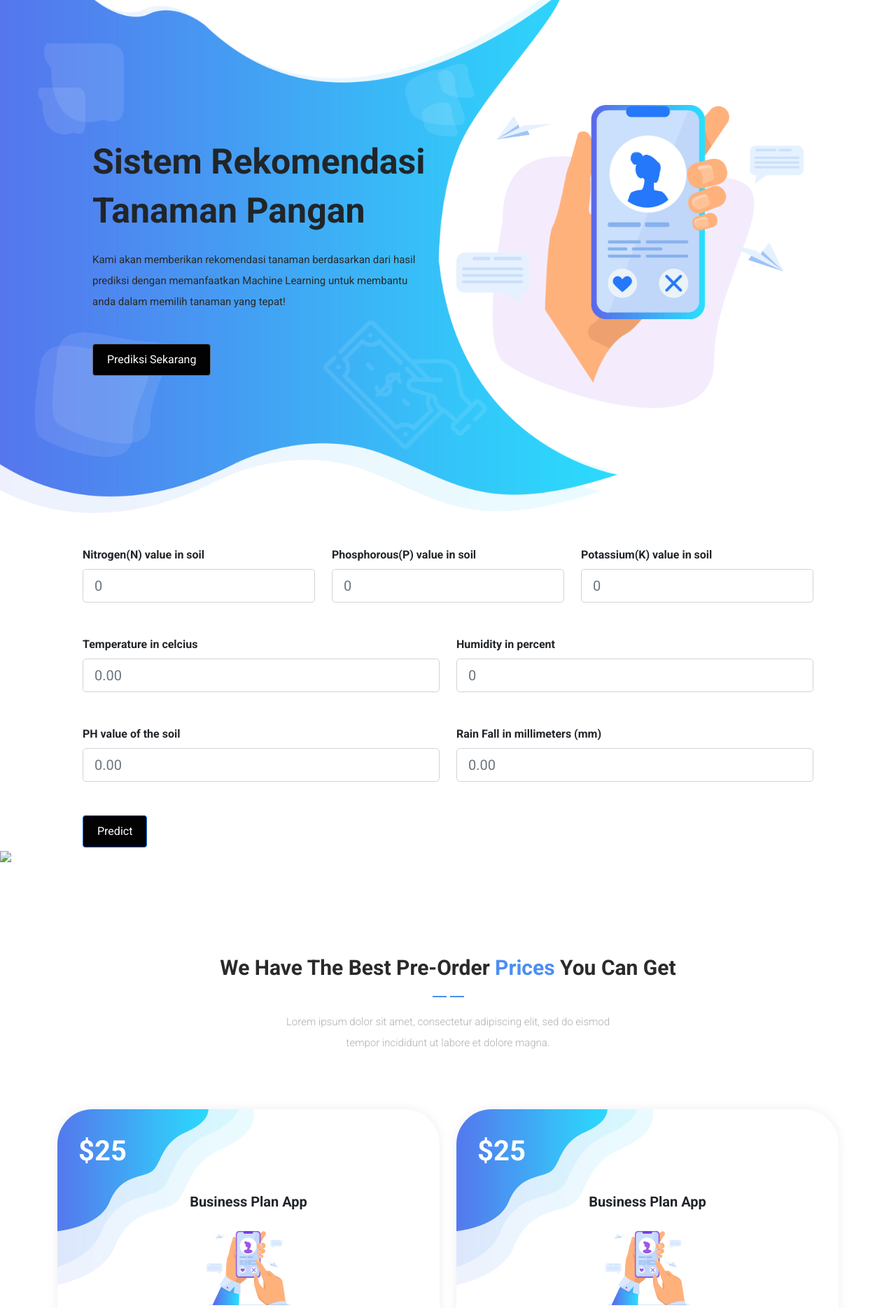
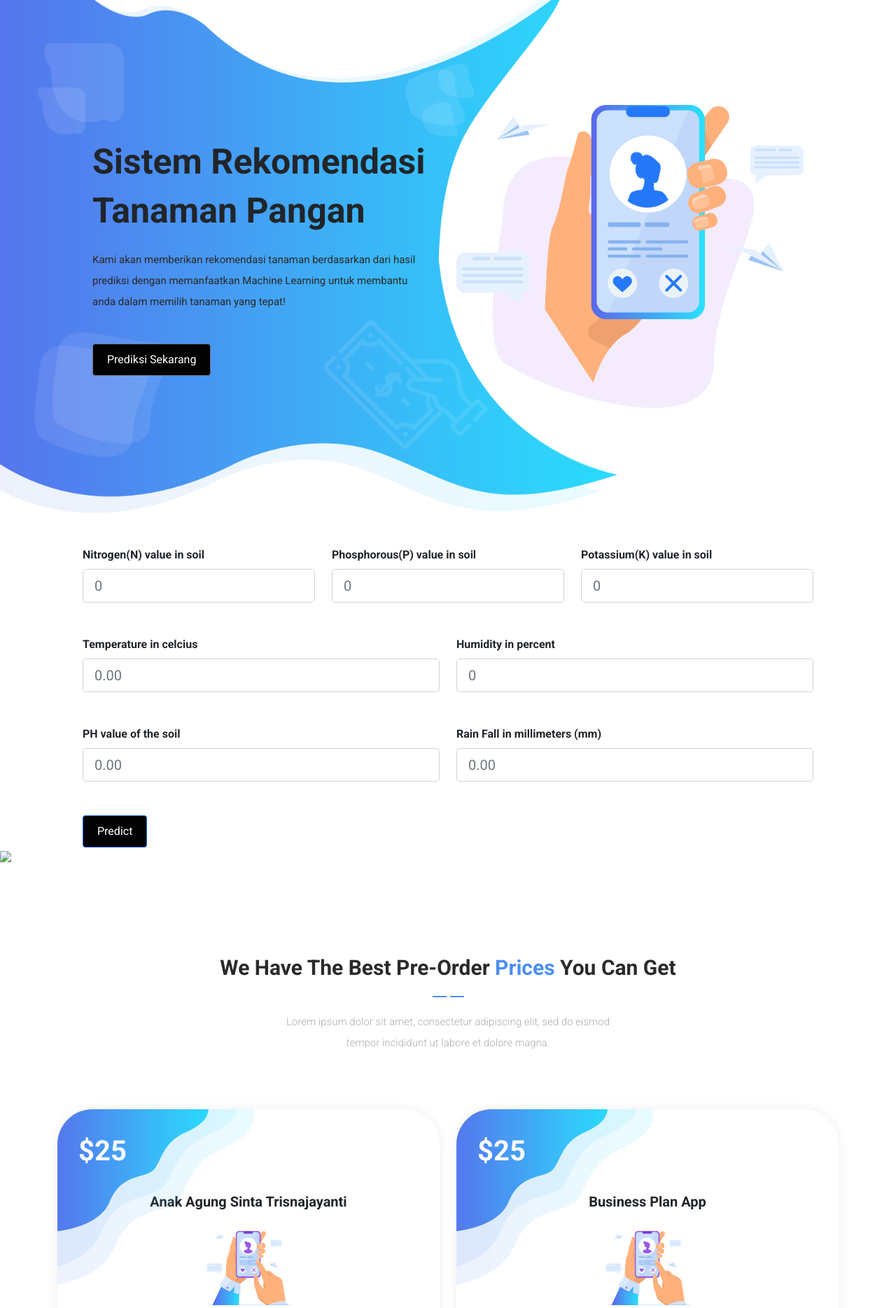
Before and after one commit to wiwekapremana/system-recommendation-crop, a Flask app: page / in a window 1280 px wide. Shown: the part 100-1969 px from the top of the page at 70% size. Run offline with Flask 2, Linux system fonts and the light colour scheme; parts of the project's set-up code (start-up, migrations or seed data) failed here and were passed over; some libraries are stand-ins or nearby versions.

Commit message:
profile team

```diff
--- a/templates/index.html
+++ b/templates/index.html
@@ -163,7 +163,7 @@ https://templatemo.com/tm-570-chain-app-dev
                 <div class="col-lg-6">
                     <div class="pricing-item-pro">
                         <span class="price">$25</span>
-                        <h4>Business Plan App</h4>
+                        <h4>Anak Agung Sinta Trisnajayanti </h4>
                         <div class="icon">
                             <img src="assets/images/pricing-table-01.png" alt="">
                         </div>
```
